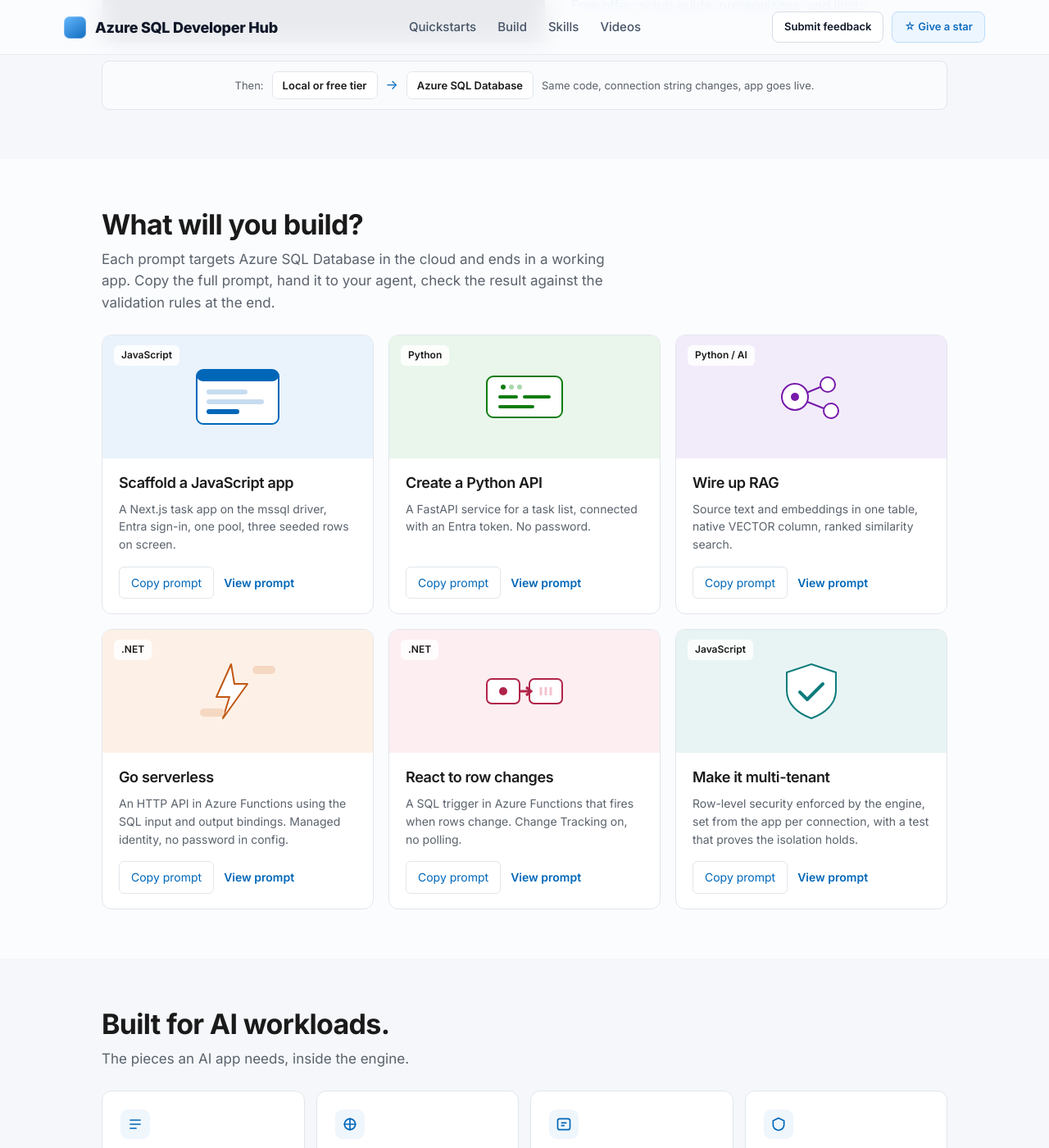
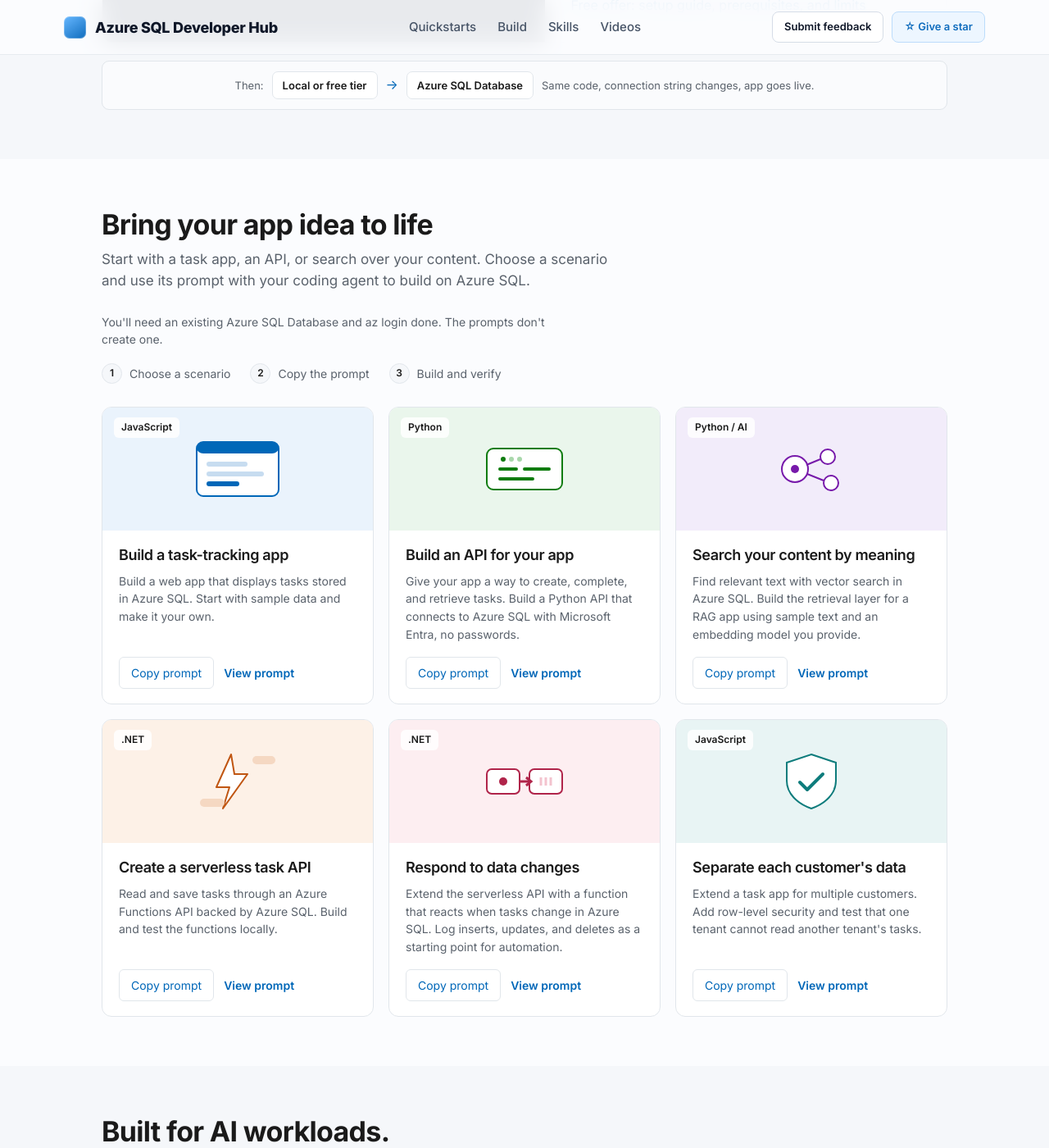
Before and after one commit to microsoft/azure-sql-dev-hub, a Jekyll site: the page built from index.md, in a window 1280 px wide and 1400 px high, scrolled down 1694 px. Shown: the whole window at 82% size. Built offline with Jekyll 4.4.1, drawn with Linux system fonts in a browser that asks for light colours.

Commit message:
Restructure scenario cards by user job
Co-Authored-By: Claude Opus 5 (1M context) <noreply@anthropic.com>

```diff
--- a/_layouts/home.html
+++ b/_layouts/home.html
@@ -51,6 +51,8 @@
 .h .steps b{display:block;font-weight:600}.h .steps span{color:var(--muted)}
 .h .then{display:flex;align-items:center;gap:10px;justify-content:center;flex-wrap:wrap;margin-top:22px;padding:12px;background:var(--panel2);border:1px solid var(--line);border-radius:9px;font-size:13px;color:var(--muted)}
 .h .then .node{padding:6px 12px;border:1px solid var(--line);border-radius:7px;background:#fff;font-weight:600;color:var(--ink)}.h .then .arrow{color:var(--accent);font-size:16px}
+.h .build-note{margin:0 0 18px;max-width:64ch;color:var(--muted);font-size:14px}
+.h .build-flow{list-style:none;display:flex;flex-wrap:wrap;gap:12px 24px;padding:0;margin:0 0 28px;color:var(--muted);font-size:14px}.h .build-flow li{display:flex;align-items:center;gap:9px}.h .build-flow span{display:inline-grid;place-items:center;width:25px;height:25px;border:1px solid var(--line);border-radius:50%;color:var(--ink);font-size:12px;font-weight:600;background:var(--panel)}
 .h .cards{display:grid;grid-template-columns:repeat(auto-fit,minmax(280px,1fr));gap:18px}
 .h .card{border:1px solid var(--line);border-radius:var(--r);overflow:hidden;background:#fff;display:flex;flex-direction:column}
 .h .art{height:150px;position:relative;display:flex;align-items:center;justify-content:center}.h .art svg{width:120px;height:90px}
@@ -165,6 +167,10 @@
   <section id="build"><span id="prompts" aria-hidden="true"></span><span id="samples" aria-hidden="true"></span>
     <div class="w">
       <div class="sh"><h2>{{ page.build_heading }}</h2><p>{{ page.build_text }}</p></div>
+      {% if page.build_note %}<p class="build-note">{{ page.build_note }}</p>{% endif %}
+      <ol class="build-flow" aria-label="From idea to app">
+        {% for step in page.build_steps %}<li><span aria-hidden="true">{{ forloop.index }}</span>{{ step }}</li>{% endfor %}
+      </ol>
       <div class="cards">
         {%- for s in page.scenarios %}
         <article class="card" id="{{ s.slug }}">
--- a/index.md
+++ b/index.md
@@ -91,54 +91,59 @@ then:
   from: Local or free tier
   to: Azure SQL Database
   note: Same code, connection string changes, app goes live.
-build_heading: What will you build?
-build_text: Each prompt targets Azure SQL Database in the cloud and ends in a working app. Copy the full prompt, hand it to your agent, check the result against the validation rules at the end.
+build_heading: Bring your app idea to life
+build_text: Start with a task app, an API, or search over your content. Choose a scenario and use its prompt with your coding agent to build on Azure SQL.
+build_note: You'll need an existing Azure SQL Database and az login done. The prompts don't create one.
+build_steps:
+  - Choose a scenario
+  - Copy the prompt
+  - Build and verify
 scenarios:
 - num: '01'
   slug: javascript-app
-  title: Scaffold a JavaScript app
+  title: Build a task-tracking app
   tag: JavaScript
-  blurb: A Next.js task app on the mssql driver, Entra sign-in, one pool, three seeded rows on screen.
+  blurb: Build a web app that displays tasks stored in Azure SQL. Start with sample data and make it your own.
   art:
     bg: '#eaf3fc'
     svg: <svg viewBox="0 0 120 90" aria-hidden="true"><rect x="10" y="12" width="100" height="66" rx="8" fill="#fff" stroke="#0067b8" stroke-width="2"/><rect x="10" y="12" width="100" height="14" rx="8" fill="#0067b8"/><rect x="22" y="36" width="50" height="6" rx="3" fill="#c7dcf0"/><rect x="22" y="48" width="70" height="6" rx="3" fill="#c7dcf0"/><rect x="22" y="60" width="40" height="6" rx="3" fill="#0067b8"/></svg>
 - num: '02'
   slug: python-api
-  title: Create a Python API
+  title: Build an API for your app
   tag: Python
-  blurb: A FastAPI service for a task list, connected with an Entra token. No password.
+  blurb: Give your app a way to create, complete, and retrieve tasks. Build a Python API that connects to Azure SQL with Microsoft Entra, no passwords.
   art:
     bg: '#eaf6ec'
     svg: <svg viewBox="0 0 120 90" aria-hidden="true"><rect x="14" y="20" width="92" height="50" rx="8" fill="#fff" stroke="#107c10" stroke-width="2"/><path d="M30 45h20M60 45h30M30 57h40" stroke="#107c10" stroke-width="4" stroke-linecap="round"/><circle cx="34" cy="33" r="3" fill="#107c10"/><circle cx="44" cy="33" r="3" fill="#a9d8ab"/><circle cx="54" cy="33" r="3" fill="#a9d8ab"/></svg>
 - num: '03'
   slug: rag-app
-  title: Wire up RAG
+  title: Search your content by meaning
   tag: Python / AI
-  blurb: Source text and embeddings in one table, native VECTOR column, ranked similarity search.
+  blurb: Find relevant text with vector search in Azure SQL. Build the retrieval layer for a RAG app using sample text and an embedding model you provide.
   art:
     bg: '#f2ecfa'
     svg: <svg viewBox="0 0 120 90" aria-hidden="true"><circle cx="40" cy="45" r="16" fill="#fff" stroke="#7719aa" stroke-width="2"/><circle cx="80" cy="30" r="9" fill="#fff" stroke="#7719aa" stroke-width="2"/><circle cx="84" cy="62" r="9" fill="#fff" stroke="#7719aa" stroke-width="2"/><path d="M54 40l17-7M55 51l20 8" stroke="#7719aa" stroke-width="2"/><circle cx="40" cy="45" r="5" fill="#7719aa"/></svg>
 - num: '04'
   slug: serverless-api
-  title: Go serverless
+  title: Create a serverless task API
   tag: .NET
-  blurb: An HTTP API in Azure Functions using the SQL input and output bindings. Managed identity, no password in config.
+  blurb: Read and save tasks through an Azure Functions API backed by Azure SQL. Build and test the functions locally.
   art:
     bg: '#fdf1e7'
     svg: <svg viewBox="0 0 120 90" aria-hidden="true"><path d="M52 12l-18 40h16l-8 26 30-42H56z" fill="#fff" stroke="#c05612" stroke-width="2" stroke-linejoin="round"/><rect x="14" y="66" width="30" height="10" rx="5" fill="#f5d8c2"/><rect x="78" y="14" width="28" height="10" rx="5" fill="#f5d8c2"/></svg>
 - num: '05'
   slug: event-driven-app
-  title: React to row changes
+  title: Respond to data changes
   tag: .NET
-  blurb: A SQL trigger in Azure Functions that fires when rows change. Change Tracking on, no polling.
+  blurb: Extend the serverless API with a function that reacts when tasks change in Azure SQL. Log inserts, updates, and deletes as a starting point for automation.
   art:
     bg: '#fdeef1'
     svg: <svg viewBox="0 0 120 90" aria-hidden="true"><rect x="14" y="30" width="40" height="30" rx="6" fill="#fff" stroke="#b0244a" stroke-width="2"/><rect x="66" y="30" width="40" height="30" rx="6" fill="#fff" stroke="#b0244a" stroke-width="2"/><path d="M54 45h12" stroke="#b0244a" stroke-width="3"/><path d="M62 40l6 5-6 5" fill="none" stroke="#b0244a" stroke-width="3"/><circle cx="34" cy="45" r="5" fill="#b0244a"/><path d="M80 40v10M86 40v10M92 40v10" stroke="#f3c3ce" stroke-width="3"/></svg>
 - num: '06'
   slug: multi-tenant
-  title: Make it multi-tenant
+  title: Separate each customer's data
   tag: JavaScript
-  blurb: Row-level security enforced by the engine, set from the app per connection, with a test that proves the isolation holds.
+  blurb: Extend a task app for multiple customers. Add row-level security and test that one tenant cannot read another tenant's tasks.
   art:
     bg: '#e8f4f4'
     svg: <svg viewBox="0 0 120 90" aria-hidden="true"><path d="M60 12l30 10v22c0 16-13 28-30 34-17-6-30-18-30-34V22z" fill="#fff" stroke="#0e7c7c" stroke-width="2"/><path d="M46 46l9 9 19-19" fill="none" stroke="#0e7c7c" stroke-width="4" stroke-linecap="round" stroke-linejoin="round"/></svg>
--- a/scripts/build-agent-files.mjs
+++ b/scripts/build-agent-files.mjs
@@ -113,7 +113,10 @@ function homeToMarkdown(d) {
   }
   if (d.then) out.push(`Then: ${d.then.from} to ${d.then.to}. ${d.then.note}`, '');
 
-  out.push('## Build {#build}', '', d.build_text || '', '');
+  out.push(`## ${d.build_heading || 'Build'} {#build}`, '', d.build_text || '', '');
+  if (d.build_note) out.push(d.build_note, '');
+  for (const [i, step] of (d.build_steps || []).entries()) out.push(`${i + 1}. ${step}`);
+  out.push('');
   for (const s of d.scenarios || []) {
     out.push(`### [${s.title}](build/${s.slug}.md)`, '', `${s.tag}. ${s.blurb}`, '', `Full prompt: build/${s.slug}.md`, '');
   }
```
